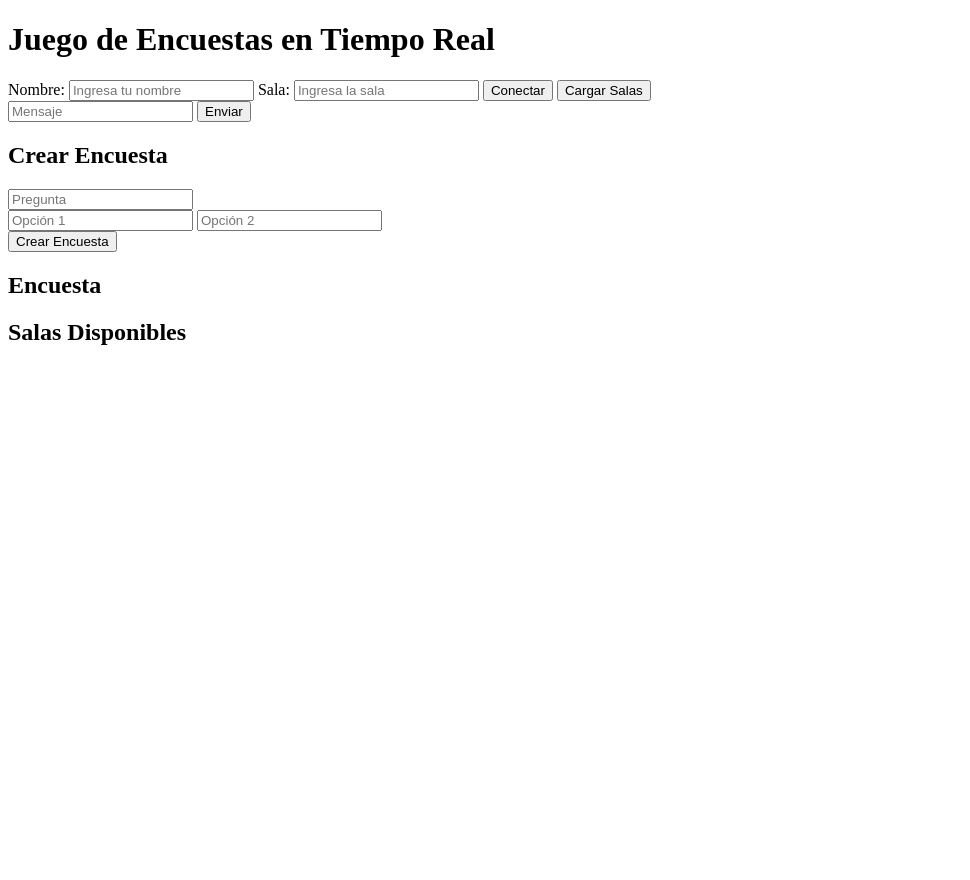
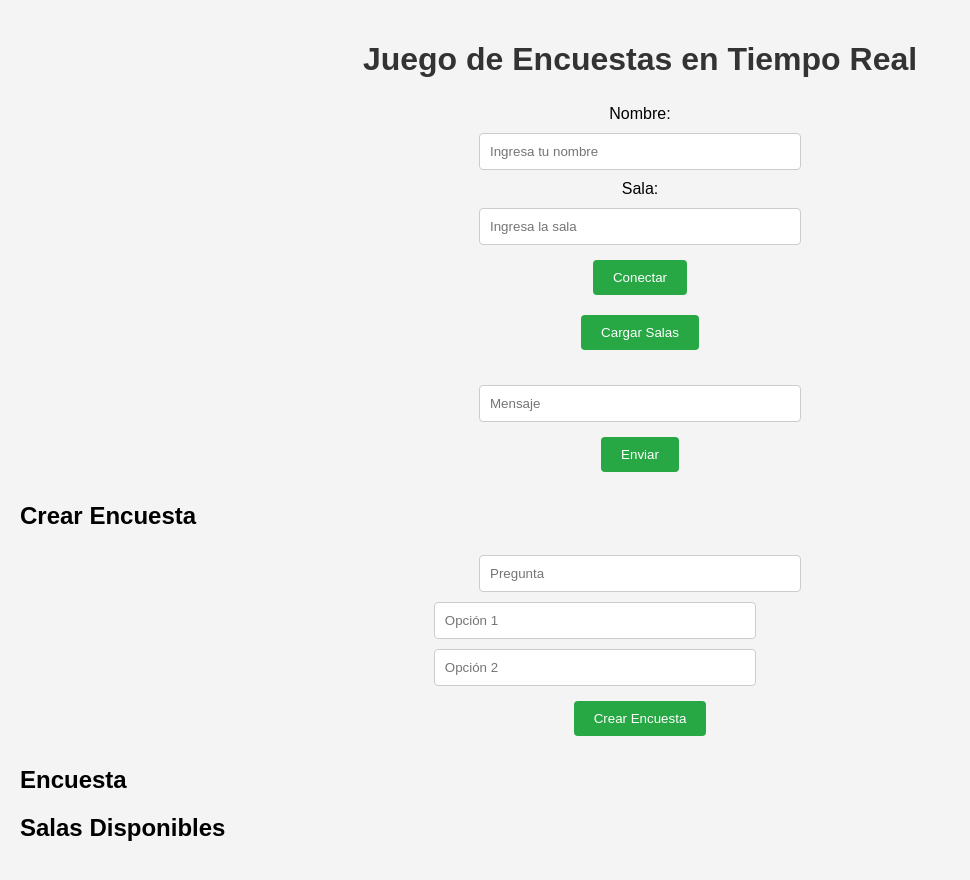
Before and after one commit to Notch986/SD_final, a website: page public/index.html in a window 1280 px wide. Shown: the whole page, without its empty margins (0-970 px from the left). Before the commit the page ends 800 px from the top, so only its background shows below. Drawn offline with nearby package versions, Linux system fonts and the light colour scheme.

Commit message:
agregando esilos

```diff
--- a/public/index.html
+++ b/public/index.html
@@ -5,6 +5,7 @@
     <meta name="viewport" content="width=device-width, initial-scale=1.0">
     <title>Juego de Encuestas</title>
     <script src="/socket.io/socket.io.js"></script>
+    <link rel="stylesheet" href="styles.css">
     <script>
         let socket;
         let room;
@@ -92,7 +93,7 @@
 </head>
 <body>
     <h1>Juego de Encuestas en Tiempo Real</h1>
-    <div>
+    <div class="form">
         <label for="name">Nombre:</label>
         <input type="text" id="name" placeholder="Ingresa tu nombre">
         <label for="room">Sala:</label>
@@ -100,14 +101,14 @@
         <button onclick="connectToServer()">Conectar</button>
         <button onclick="loadRooms()">Cargar Salas</button>
     </div>
-    <div>
+    <div class="form">
         <input type="text" id="message" placeholder="Mensaje">
         <button onclick="sendMessage()">Enviar</button>
     </div>
-    <ul id="messages"></ul>
+    <ul id="messages" class="messages"></ul>
 
     <h2>Crear Encuesta</h2>
-    <div>
+    <div class="form">
         <input type="text" id="question" placeholder="Pregunta">
         <div id="options">
             <input type="text" class="option" placeholder="Opción 1">
@@ -117,9 +118,9 @@
     </div>
 
     <h2>Encuesta</h2>
-    <div id="survey"></div>
+    <div id="survey" class="survey"></div>
 
     <h2>Salas Disponibles</h2>
-    <ul id="rooms"></ul>
+    <ul id="rooms" class="rooms"></ul>
 </body>
 </html>
--- /dev/null
+++ b/public/styles.css
@@ -0,0 +1,75 @@
+body {
+    font-family: Arial, sans-serif;
+    background-color: #f4f4f4;
+    margin: 0;
+    padding: 20px;
+}
+
+h1 {
+    text-align: center;
+    color: #333;
+}
+
+.form {
+    margin-bottom: 20px;
+    display: flex;
+    flex-direction: column;
+    align-items: center;
+}
+
+label {
+    margin: 5px 0;
+}
+
+input[type="text"] {
+    padding: 10px;
+    margin: 5px;
+    width: 80%;
+    max-width: 300px;
+    border: 1px solid #ccc;
+    border-radius: 4px;
+}
+
+button {
+    padding: 10px 20px;
+    margin: 10px 0;
+    background-color: #28a745;
+    color: white;
+    border: none;
+    border-radius: 4px;
+    cursor: pointer;
+}
+
+button:hover {
+    background-color: #218838;
+}
+
+.messages, .rooms, .survey {
+    list-style-type: none;
+    padding: 0;
+}
+
+.messages li, .rooms li {
+    padding: 10px;
+    margin: 5px 0;
+    background-color: white;
+    border: 1px solid #ccc;
+    border-radius: 4px;
+}
+
+.survey p {
+    font-weight: bold;
+    margin-bottom: 10px;
+}
+
+.survey div {
+    margin-bottom: 5px;
+}
+
+.survey button {
+    background-color: #007bff;
+}
+
+.survey button:hover {
+    background-color: #0056b3;
+}
```
